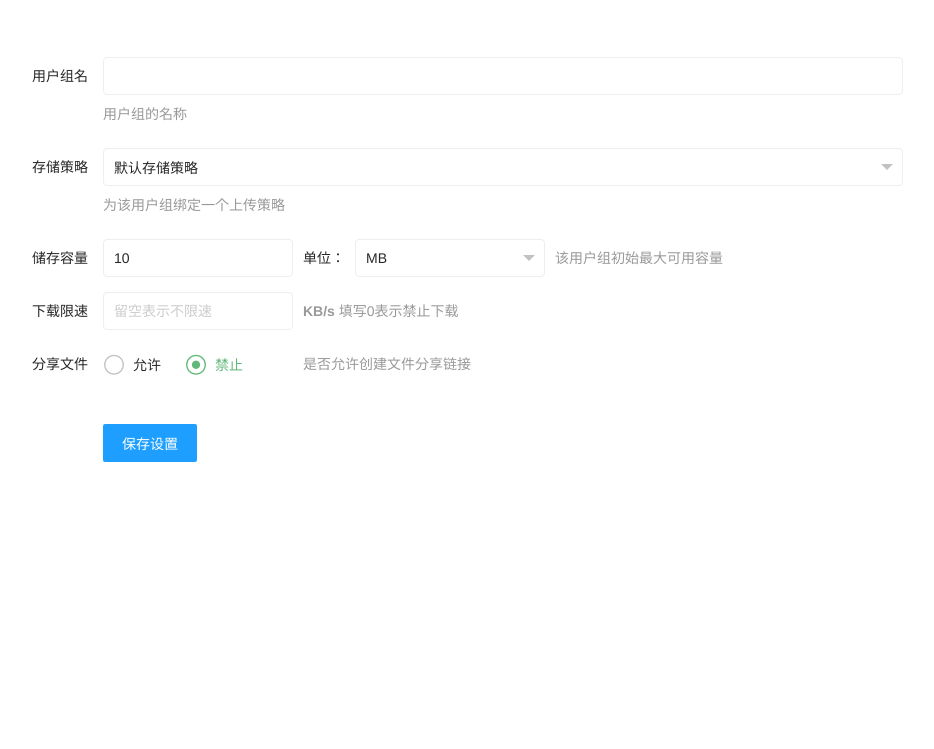
After one commit to insoxin/sky-pan, a PHP site: page /application/admin/view/setting/basic.html in a window 1280 px wide. The commit adds this page. Shown: the top 749 px of the page, without its empty margins (22-956 px from the left). Run offline with PHP 8.4, Linux system fonts and the light colour scheme.

Commit message:
加入系统配置基础文件

```diff
--- /dev/null
+++ b/application/admin/view/setting/basic.html
@@ -0,0 +1,115 @@
+<!DOCTYPE html>
+<html lang="en">
+<head>
+    <meta charset="UTF-8">
+    <link rel="stylesheet" href="/static/component/pear/css/pear.css" />
+</head>
+<body>
+<form class="layui-form">
+    <div class="mainBox">
+        <div class="main-container">
+            <br>
+            <br>
+            <div class="layui-form-item">
+                <label class="layui-form-label">用户组名</label>
+                <div class="layui-input-block" style="max-width: 800px;">
+                    <input type="text" name="group_name" required  lay-verify="required" autocomplete="off" class="layui-input">
+                    <div class="layui-form-mid layui-word-aux">用户组的名称</div>
+                </div>
+            </div>
+
+            <div class="layui-form-item">
+                <label class="layui-form-label">存储策略</label>
+                <div class="layui-input-block" style="max-width: 800px;">
+                    <select name="policy_id" lay-verify="required">
+                        <option value="0">默认存储策略</option>
+                    </select>
+                    <div class="layui-form-mid layui-word-aux">为该用户组绑定一个上传策略</div>
+                </div>
+            </div>
+
+            <div class="layui-form-item">
+                <label class="layui-form-label">储存容量</label>
+                <div class="layui-input-block">
+                    <div class="layui-input-inline">
+                        <input type="number" name="max_storage" required value="10"  lay-verify="required" autocomplete="off" class="layui-input">
+                    </div>
+                    <div class="layui-form-mid">单位：</div>
+                    <div class="layui-input-inline">
+                        <select name="storage_size" lay-verify="required">
+                            <option value="1">B</option>
+                            <option value="1024">KB</option>
+                            <option value="1048576" selected>MB</option>
+                            <option value="1073741824">GB</option>
+                        </select>
+                    </div>
+                    <div class="layui-form-mid layui-word-aux">该用户组初始最大可用容量</div>
+                </div>
+
+            </div>
+
+            <div class="layui-form-item">
+                <label class="layui-form-label">下载限速</label>
+                <div class="layui-input-inline">
+                    <input type="text" name="speed" min="0" placeholder="留空表示不限速" autocomplete="off" class="layui-input">
+                </div>
+                <div class="layui-form-mid layui-word-aux"><b>KB/s</b>  填写0表示禁止下载</div>
+            </div>
+
+            <div class="layui-form-item">
+                <label class="layui-form-label">分享文件</label>
+                <div class="layui-input-inline">
+                    <input type="radio" name="allow_share" value="1" title="允许">
+                    <input type="radio" name="allow_share" value="0" title="禁止" checked>
+                </div>
+                <div class="layui-form-mid layui-word-aux">是否允许创建文件分享链接</div>
+            </div>
+
+            <br>
+
+            <div class="layui-form-item">
+                <div class="layui-input-block">
+                    <button class="layui-btn layui-btn-normal" lay-submit lay-filter="save">保存设置</button>
+                </div>
+            </div>
+
+        </div>
+    </div>
+</form>
+<script src="/static/component/layui/layui.js"></script>
+<script src="/static/component/pear/pear.js"></script>
+<script>
+    layui.use(['form','jquery'],function(){
+        let form = layui.form;
+        let $ = layui.jquery;
+
+        form.on('submit(save)', function(data){
+            $.ajax({
+                data:JSON.stringify(data.field),
+                dataType:'json',
+                contentType:'application/json',
+                type:'post',
+                success:function(res){
+                    //判断有没有权限
+                    if(res && res.code == 999){
+                        layer.msg(res.msg, {
+                            icon: 5,
+                            time: 2000,
+                        })
+                        return false;
+                    }else if(res.code == 200){
+                        layer.msg(res.msg,{icon:1,time:1000},function(){
+                            parent.layer.close(parent.layer.getFrameIndex(window.name));//关闭当前页
+                            parent.layui.table.reload("user-table");
+                        });
+                    }else{
+                        layer.msg(res.msg,{icon:2,time:1000});
+                    }
+                }
+            })
+            return false;
+        });
+    })
+</script>
+</body>
+</html>
--- a/application/provider.php
+++ b/application/provider.php
@@ -11,4 +11,5 @@
 
 // 应用容器绑定定义
 return [
+
 ];
--- a/application/tags.php
+++ b/application/tags.php
@@ -12,7 +12,9 @@
 // 应用行为扩展定义文件
 return [
     // 应用初始化
-    'app_init'     => [],
+    'app_init'     => [
+        'app\\common\\behavior\\LoadConfigRun'
+    ],
     // 应用开始
     'app_begin'    => [],
     // 模块初始化
--- a/config/menu.php
+++ b/config/menu.php
@@ -109,7 +109,7 @@ return [
                 'title' => '基本设置',
                 'type' => 1,
                 'openType' => '_iframe',
-                'href' => url('admin/setting/index')
+                'href' => url('admin/setting/basic')
             ],
             [
                 'id' => 102,
```
Also changed, not shown: application/admin/controller/Setting.php (added, +14 -0 lines), application/common/behavior/LoadConfigRun.php (added, +20 -0 lines), application/common/model/Setting.php (added, +14 -0 lines), skpan.sql (+39 -37 lines).
